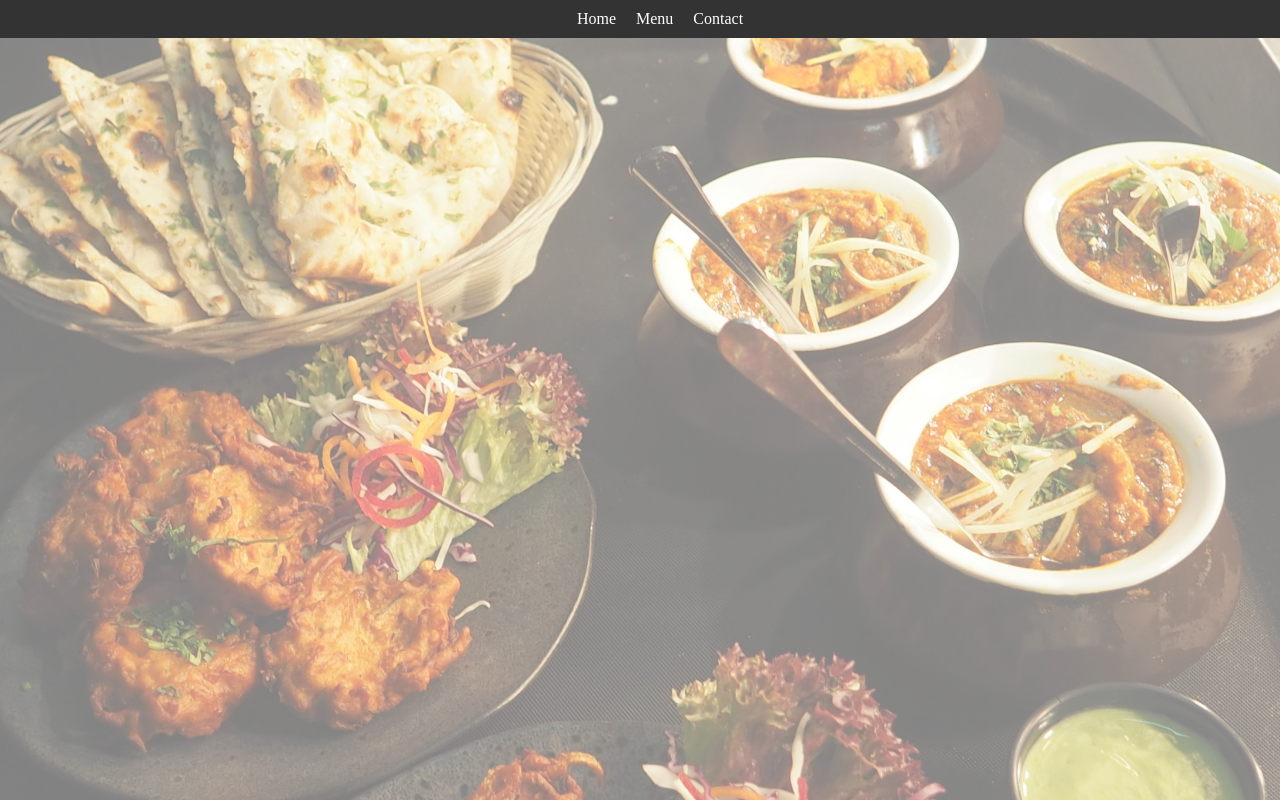
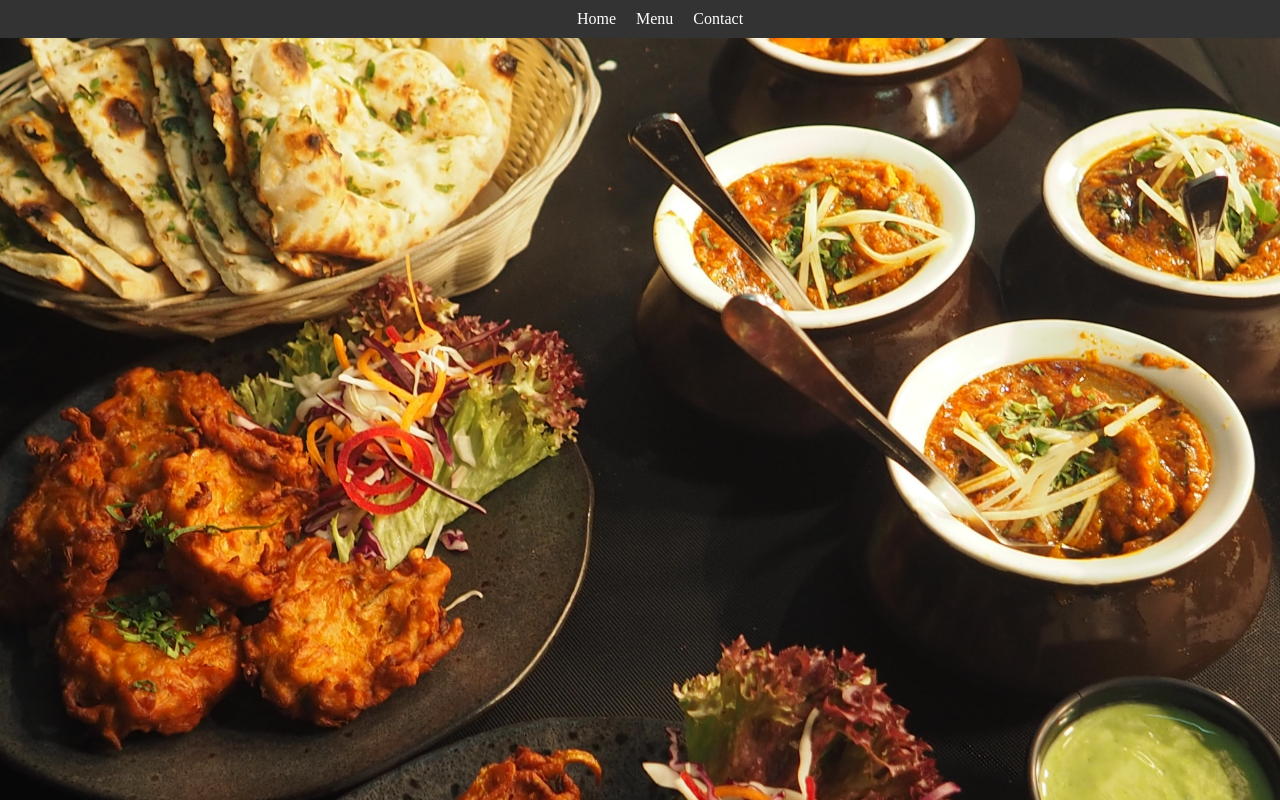
Before and after one commit to stevenwalker91/restaurant-page, a website built with webpack: page dist/index.html in a window 1280 px wide. Built offline with nearby package versions, Linux system fonts and the light colour scheme.

Commit message:
got rid of stuff around darkening background because it was becoming a hassle for not much reward

```diff
--- a/src/style.css
+++ b/src/style.css
@@ -35,28 +35,14 @@ ul li:hover {
 #content {
     height: 100%;
     flex-direction: column;
-}
-
-#responsive-content {
-    width: 100%;
-    height: 100%;
-    display: block;
-    position: relative;
-
-}
-
-#responsive-content::after {
-    content: "";
     background: url('./food-background.jpg');
     background-position: center; /* Center the image */
     background-repeat: no-repeat; /* Do not repeat the image */
     background-size: cover; /* Resize the background image to cover the entire container */
-    height: 100%;
-    opacity: 0.5;
-    top: 0;
-    left: 0;
-    bottom: 0;
-    right: 0;
-    position: absolute;
-    z-index: -1;
-  }
+}
+
+#responsive-content {
+
+    height: inherit;
+
+}
```
